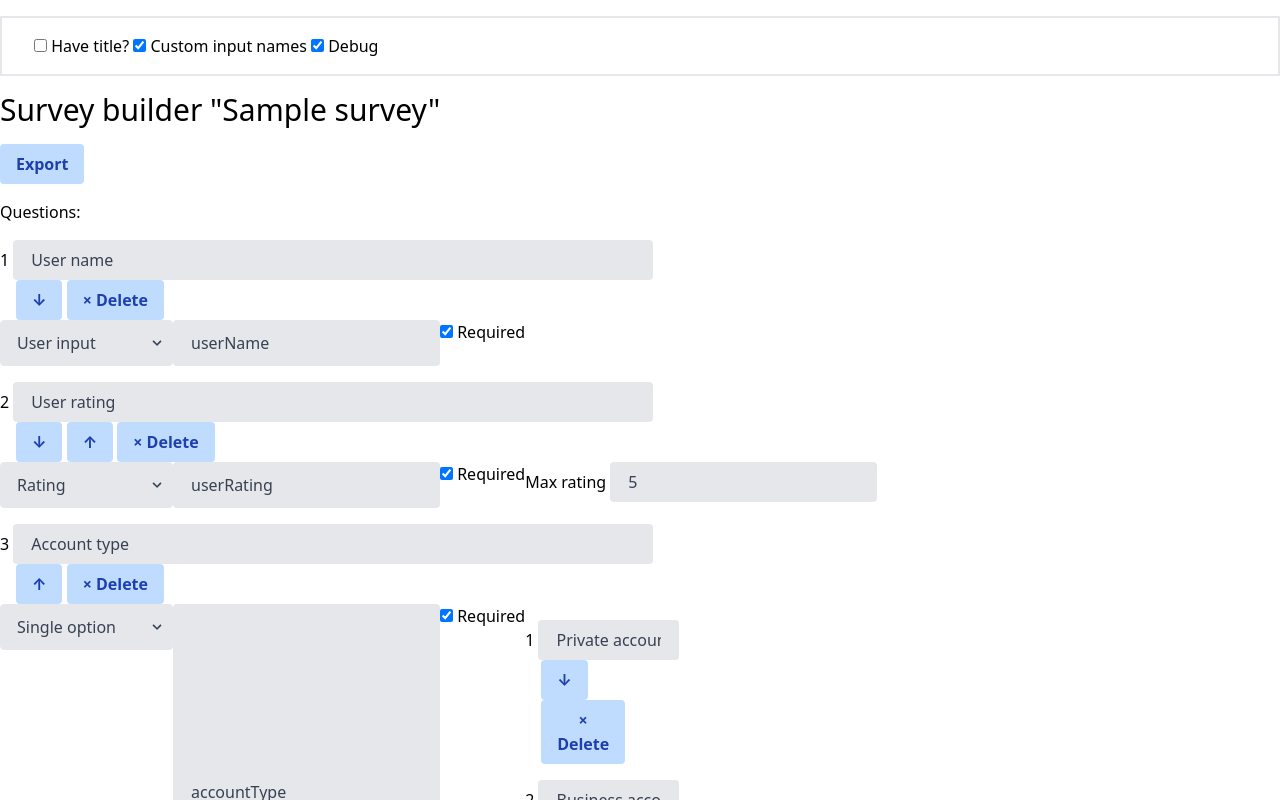
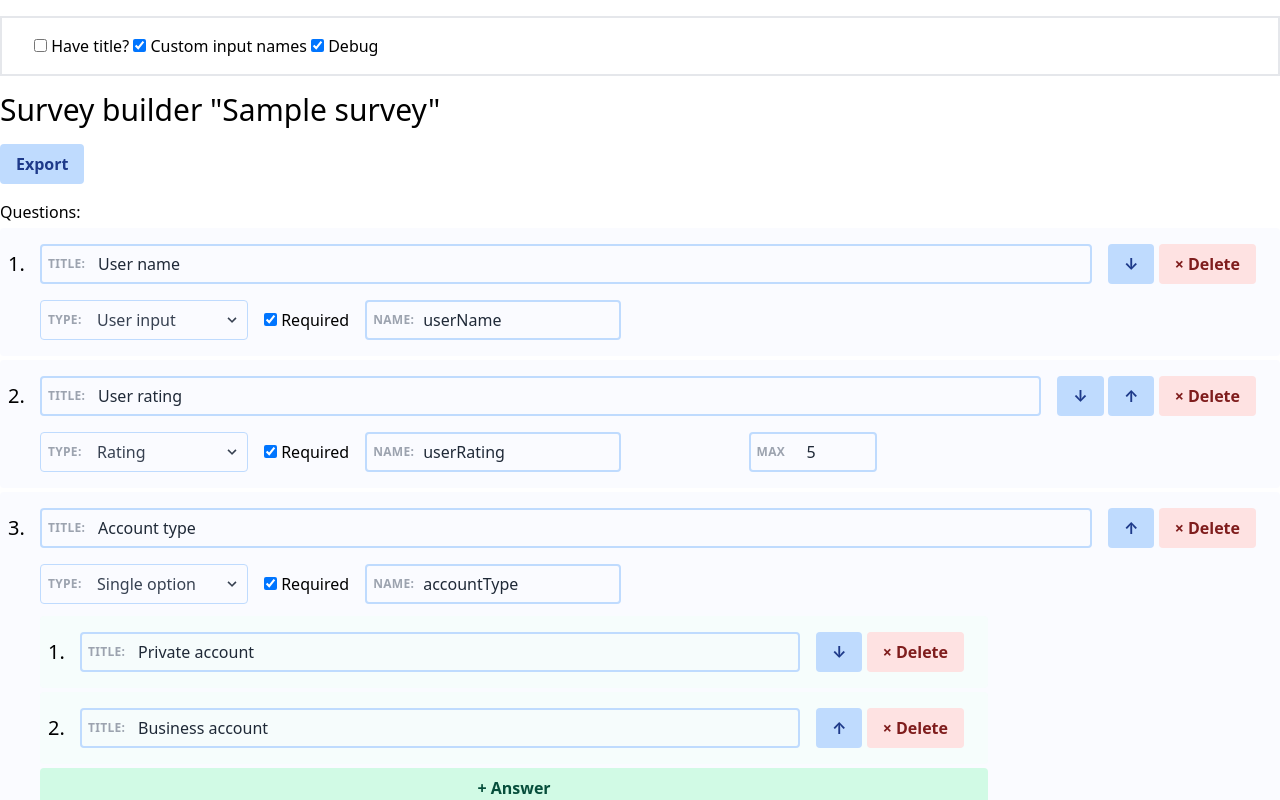
Before and after one commit to lotas/survey-builder, a Svelte app: page / in a window 1280 px wide. Shown: the top 800 px of the page. Built offline with nearby package versions, Linux system fonts and the light colour scheme.

Commit message:
Improved layout with tailwind

```diff
--- a/package.json
+++ b/package.json
@@ -10,7 +10,7 @@
     "build": "rollup -c",
     "dev": "rollup -c -w",
     "start": "sirv public --no-clear",
-    "check": "svelte-check --tsconfig ./tsconfig.json"
+    "check": "svelte-check --compiler-warnings 'css-semi-colon-expected:ignore,css-rule-or-selector-expected:ignore' --tsconfig ./tsconfig.json"
   },
   "devDependencies": {
     "@rollup/plugin-commonjs": "^17.0.0",
--- a/src/SurveyBuilder/Questions.svelte
+++ b/src/SurveyBuilder/Questions.svelte
@@ -61,54 +61,59 @@
 </script>
 
 <main>
-  <ol class="questions">
+  <ol class="{ parentType ? 'answers' : 'questions' }">
     {#each questions as item, idx (item.id)}
-      <li animate:flip={{ duration: 250 }} class="flex flex-wrap my-4">
-        <div class="w-full">
-          <span class="number w-8">{idx + 1}</span>
-          <input class="w-1/2 px-4" type="text" bind:value={item.title} />
-          <div class="actions w-1/4 px-4">
+      <li animate:flip={{ duration: 250 }}>
+        <div class="w-full flex items-center py-2">
+          <span class="number w-8 text-xl">{idx + 1}.</span>
+          <div class="flex-auto relative">
+            <label class="label-inline" for="title-{item.id}">Title:</label>
+            <input id="title-{item.id}" class="w-full px-4" type="text" bind:value={item.title} />
+          </div>
+          <div class="actions w-auto px-4 content-end text-right">
           {#if idx < questions.length - 1}<button on:click|preventDefault={() => moveUp(idx)}
             >&darr;</button
             >{/if}
             {#if idx > 0}<button on:click|preventDefault={() => moveDown(idx)}>&uarr;</button>{/if}
             {#if deleteConfirmation !== idx}
-            <button class="text-red-700" on:click|preventDefault={() => deleteRow(idx)}>&times; Delete </button>
+            <button class="warning" on:click|preventDefault={() => deleteRow(idx)}>&times; Delete </button>
             {:else}
-            <button class="text-red-700" on:click|preventDefault={() => deleteRowConfirm(idx)}>&times; Yes, delete </button>
-            <button class="text-red-700" on:click|preventDefault={() => deleteRow(-1)}> Cancel </button>
+            <button class="danger" on:click|preventDefault={() => deleteRowConfirm(idx)}>&times; Yes, delete </button>
+            <button class="warning" on:click|preventDefault={() => deleteRow(-1)}> Cancel </button>
             {/if}
           </div>
         </div>
         {#if !parentType}
-        <div class="type-selector">
+        <div class="flex w-3/4 items-center ml-8 py-2">
           <TypeSelector
+            id={item.id}
             questionType={item.type}
             onChange={(value) => onQuestionTypeChange(idx, value)}
           />
-        </div>
-        {/if}
-        {#if !parentType}
-        {#if customInputNames}
-          <input class="name" type="text" bind:value={item.name} placeholder="input-name" />
-        {/if}
-        <label>
+          <label class="mx-4 whitespace-nowrap">
             <input type="checkbox" bind:checked={item.required} />
             Required
           </label>
+          {#if  customInputNames}
+          <div class="flex-auto relative mr-4">
+            <label class="label-inline" for="name-{item.id}">Name:</label>
+            <input id="name-{item.id}" class="w-40 lg:w-64 px-4" type="text" bind:value={item.name} placeholder="inputName" />
+          </div>
           {/if}
           {#if item.type === SurveyBuilderTypes.StarsRating}
-          <label>
-            Max rating
-            <input type="number" bind:value={item.options} placeholder="5" />
-          </label>
+          <div class="relative flex-auto">
+            <label class="label-inline" for="opts-{item.id}">Max</label>
+            <input id="opts-{item.id}" class="w-24 lg:w-32" type="number" bind:value={item.options} placeholder="5" />
+          </div>
+          {/if}
+        </div>
         {/if}
 
         {#if !parentType}
-        <div class="answers">
+        <div class="ml-8 w-3/4">
           {#if item.type !== SurveyBuilderTypes.StarsRating && item.type !== SurveyBuilderTypes.TextInput}
             <svelte:self bind:questions={item.answers} bind:parentType={item.type} />
-            <button class="add-answer" on:click|preventDefault={() => addAnswer(idx)}>+ Answer</button>
+            <button class="secondary w-full" on:click|preventDefault={() => addAnswer(idx)}>+ Answer</button>
           {/if}
         </div>
         {/if}
@@ -116,91 +121,36 @@
     {/each}
     {#if !parentType}
     <li class="add-question">
-      <button on:click|preventDefault={addRow}> &plus; Add question </button>
+      <button class="w-full" on:click|preventDefault={addRow}> &plus; Add question </button>
     </li>
     {/if}
   </ol>
 </main>
 
 <style lang="postcss">
-  .questions {
-    /* padding-left: 0px;
-    list-style-type: none;
-    font-size: 15px; */
+li {
+  @apply flex flex-wrap my-1 p-2 items-center rounded;
+}
+.questions li {
+  @apply bg-indigo-50 bg-opacity-30 hover:bg-opacity-50;
+}
+.answers li {
+  @apply bg-green-50 bg-opacity-30 hover:bg-opacity-50;
 }
 
-  .questions li {
-    /* margin: 20px 0;
-    padding: 8px 4px;
-    border-bottom: 1px solid #ccc;
-
-    align-items: center; */
-    /* display: flex;
-    flex: 0 1 auto;
-    flex-wrap: wrap;
-    flex-direction: row;
-    box-sizing: border-box;
-     justify-content: space-between;
-    align-items: center; */
-  }
-/*
-  .questions li button {
-    opacity: 0.7;
-  }
-  .questions li button:hover {
-    opacity: 1;
+.label-inline {
+  @apply absolute inset-y-3 left-2 hidden lg:block uppercase tracking-wide text-gray-400 text-xs font-bold;
 }
 
-  .questions li .number {
-    color: gray;
-    font-weight: 100;
-    flex-basis: 30px;
-    max-width: 30px;
-    margin-bottom: 20px;
-  }
-  .questions li .title {
-    flex-basis: 60%;
-    max-width: 60%;
-    margin-bottom: 20px;
-  }
-  .questions li .actions {
-    flex-basis: 30%;
-    margin-bottom: 20px;
-
-    display: flex;
-    justify-content: flex-end;
-    align-items: flex-end;
+input[type="text"],
+input[type="number"] {
+  text-indent: 2.5rem;
 }
 
-  .questions li:hover {
-    border-color: rgb(76, 115, 160);
-    background-color: rgba(239, 248, 250, 0.295);
-    cursor: pointer;
+@media (max-width: 1024px) {
+  input[type="text"],
+  input[type="number"] {
+    text-indent: initial;
   }
-  .questions li .answers {
-    flex-basis: 100%;
-    max-width: 80%;
-    margin-left: 30px;
-    margin-top: 20px;
 }
-
-  .questions li.add-question {
-    display: block;
-  }
-  .questions li.add-question button {
-    width: 100%;
-    background: rgb(232, 248, 252);
-    padding: 10px 0;
-  }
-
-  .questions .add-answer {
-    display: block;
-    width: 100%;
-    padding: 10px 0;
-    background: rgb(232, 252, 234);
-  }
-
-  .questions :global(.questions button) {
-    background-color: var(--survey-builder-secondary-button-background);
-  } */
 </style>
--- a/src/SurveyBuilder/SurveyBuilder.svelte
+++ b/src/SurveyBuilder/SurveyBuilder.svelte
@@ -59,12 +59,21 @@
   @tailwind utilities;
 
   .survey-builder button {
-    @apply font-bold py-2 px-4 rounded bg-blue-200 text-blue-800 hover:bg-blue-100;
+    @apply font-bold py-2 px-4 rounded bg-blue-200 text-blue-900 hover:bg-blue-100;
   }
-
+  .survey-builder button.danger {
+    @apply bg-red-400 text-red-900 hover:bg-red-200;
+  }
+  .survey-builder button.warning {
+    @apply bg-red-100 text-red-900 hover:bg-red-50;
+  }
+  .survey-builder button.secondary {
+    @apply bg-green-100 text-green-900 hover:bg-green-50;
+  }
   .survey-builder input[type="text"],
   .survey-builder input[type="number"] {
-    @apply bg-gray-200 appearance-none border-2 border-gray-200 rounded
-      py-2 px-4 text-gray-700 leading-tight focus:outline-none focus:bg-white focus:border-blue-500;
+    @apply bg-blue-50 bg-opacity-10 appearance-none border-2 border-blue-200 rounded h-10
+      py-2 px-4 text-gray-800 leading-tight
+      focus:outline-none focus:bg-white focus:border-blue-500;
   }
 </style>
--- a/src/SurveyBuilder/TypeSelector.svelte
+++ b/src/SurveyBuilder/TypeSelector.svelte
@@ -2,6 +2,7 @@
   import { SurveyBuilderTypes } from './types'
 
   export let questionType: string
+  export let id: string = "qt"
 
   const dropdownOptions = [
     [SurveyBuilderTypes.TextInput, 'User input'],
@@ -17,7 +18,8 @@
 
 <main>
   <div class="relative">
-    <select class="dropdown" bind:value={questionType} on:input|preventDefault={handleInput}>
+    <label for="qtype-{id}" class="absolute inset-y-3 left-2 hidden lg:block uppercase tracking-wide text-gray-400 text-xs font-bold">Type:</label>
+    <select id="qtype-{id}" class="dropdown" bind:value={questionType} on:input|preventDefault={handleInput}>
       {#each dropdownOptions as [value, label]}
         <option {value}>{label}</option>
       {/each}
@@ -36,8 +38,16 @@
 
 <style lang="postcss">
   .dropdown {
-    @apply appearance-none w-full bg-gray-200 cursor-pointer
-      border border-gray-200 text-gray-700 py-3 px-4 pr-8
-      rounded leading-tight focus:outline-none focus:bg-white focus:border-gray-500;
+    @apply appearance-none bg-blue-50 bg-opacity-10 cursor-pointer h-10
+      border border-blue-200 text-gray-700 py-2 px-4 pr-8
+      rounded leading-tight focus:outline-none focus:bg-white focus:border-gray-500
+      w-44 lg:w-52;
+
+    text-indent: 2.5rem;
+  }
+  @media (max-width: 1024px) {
+    .dropdown {
+      text-indent: initial;
+    }
   }
 </style>
--- /dev/null
+++ b/svelte.config.js
@@ -0,0 +1,11 @@
+const sveltePreprocess = require('svelte-preprocess');
+
+module.exports = {
+  preprocess: sveltePreprocess({
+    postcss: true,
+    plugins: [
+      require('tailwindcss'),
+      require('autoprefixer')
+    ]
+  })
+};
```
Also changed, not shown: 7 other files (tests, documents, lock files or other folders). Lines whose indentation alone changed are shown as unchanged.
